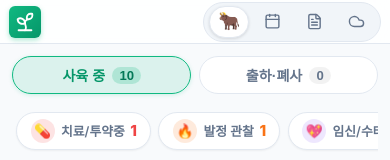
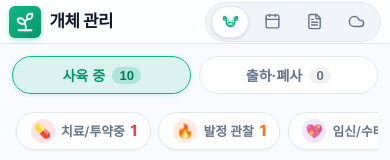
Before and after one commit to sysmedic/happy-farm, a React (Vite) app: page / in a window 390 px wide. Shown: the top 160 px of the page. Built offline with nearby package versions, Linux system fonts and the light colour scheme; a web font is replaced by a local one.

Commit message:
feat(topbar): 한우(소) 벡터 선 아이콘 통일(1안) 및 좌측 현재 화면 이름 표시(2안) 적용

```diff
--- a/src/components/layout/TopBar.jsx
+++ b/src/components/layout/TopBar.jsx
@@ -7,6 +7,48 @@ import {
   Plus
 } from 'lucide-react';
 
+// 정갈한 한우(소) 벡터 라인 아이콘 (Lucide 라인 스타일과 100% 호환)
+function CowIcon({ size = 17, className = '' }) {
+  return (
+    <svg
+      width={size}
+      height={size}
+      viewBox="0 0 24 24"
+      fill="none"
+      stroke="currentColor"
+      strokeWidth="2"
+      strokeLinecap="round"
+      strokeLinejoin="round"
+      className={className}
+    >
+      {/* 양쪽 뿔 */}
+      <path d="M6 7C4.5 4 2.5 4.5 2 7c2 1 3.5 1.5 5 1" />
+      <path d="M18 7c1.5-3 3.5-2.5 4 0-2 1-3.5 1.5-5 1" />
+      {/* 얼굴 윤곽 */}
+      <path d="M6 8v5c0 3.3 2.7 6 6 6s6-2.7 6-6V8" />
+      {/* 양쪽 귀 */}
+      <path d="M6 10H3.5a1.5 1.5 0 0 1-1.5-1.5c0-.8.7-1.5 1.5-1.5H6" />
+      <path d="M18 10h2.5a1.5 1.5 0 0 0 1.5-1.5c0-.8-.7-1.5-1.5-1.5H18" />
+      {/* 주둥이 */}
+      <rect x="8" y="13.5" width="8" height="4.5" rx="2" />
+      {/* 콧구멍 */}
+      <circle cx="10.5" cy="15.8" r="0.6" fill="currentColor" stroke="none" />
+      <circle cx="13.5" cy="15.8" r="0.6" fill="currentColor" stroke="none" />
+      {/* 눈 */}
+      <circle cx="9.5" cy="10.5" r="0.8" fill="currentColor" stroke="none" />
+      <circle cx="14.5" cy="10.5" r="0.8" fill="currentColor" stroke="none" />
+    </svg>
+  );
+}
+
+// 탭별 현재 화면 이름 매핑
+const TAB_TITLES = {
+  entities: '개체 관리',
+  diary: '다이어리',
+  report: '일일 보고서',
+  cloud: '드라이브'
+};
+
 export default function TopBar({
   activeTab,
   onSelectTab,
@@ -14,9 +56,11 @@ export default function TopBar({
   onToggleTheme,
   onOpenCareLogModal
 }) {
+  const currentTitle = TAB_TITLES[activeTab] || '개체 관리';
+
   return (
     <header className="topbar">
-      {/* Brand Logo (농장 아이콘 터치 시 나이트/라이트 모드 전환) */}
+      {/* Brand Logo & Current View Title (농장 아이콘 터치 시 나이트/라이트 모드 전환) */}
       <div className="brand-section">
         <button
           type="button"
@@ -27,6 +71,7 @@ export default function TopBar({
         >
           <Sprout size={22} />
         </button>
+        <h1 className="topbar-view-title">{currentTitle}</h1>
       </div>
 
       {/* Main Navigation Tabs (모바일에서는 아이콘만 노출, 데스크톱에서는 텍스트 함께 노출) */}
@@ -37,7 +82,7 @@ export default function TopBar({
           title="개체관리 (목록 및 상세 정보)"
           aria-label="개체관리"
         >
-          <span className="nav-tab-icon" style={{ fontSize: '1.1rem', lineHeight: 1 }}>🐂</span>
+          <CowIcon size={17} className="nav-tab-icon" />
           <span className="nav-tab-text">개체관리</span>
         </button>
 
--- a/src/index.css
+++ b/src/index.css
@@ -201,6 +201,17 @@ a:hover {
   align-items: center;
   gap: 0.75rem;
   cursor: pointer;
+  user-select: none;
+}
+
+.topbar-view-title {
+  margin: 0;
+  font-size: 1.2rem;
+  font-weight: 800;
+  color: var(--text-main);
+  letter-spacing: -0.025em;
+  white-space: nowrap;
+  line-height: 1.2;
   user-select: none;
 }
 
@@ -2630,7 +2641,7 @@ form.modal-content {
     z-index: 100;
   }
 
-  /* 브랜드 섹션: 모바일에서는 로고 아이콘만 노출 */
+  /* 브랜드 섹션: 로고 아이콘 + 현재 화면 타이틀 노출 */
   .brand-title,
   .brand-subtitle,
   .brand-section>div:not(.brand-logo-icon) {
@@ -2638,9 +2649,19 @@ form.modal-content {
   }
 
   .brand-section {
-    gap: 0;
+    display: flex;
+    align-items: center;
+    gap: 0.55rem;
     flex-shrink: 0;
-    cursor: pointer;
+  }
+
+  .topbar-view-title {
+    font-size: 1.05rem;
+    font-weight: 800;
+    color: var(--text-main);
+    letter-spacing: -0.025em;
+    white-space: nowrap;
+    margin: 0;
   }
 
   .brand-logo-icon {
```
